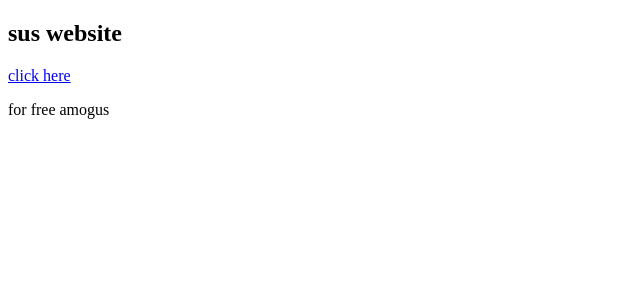
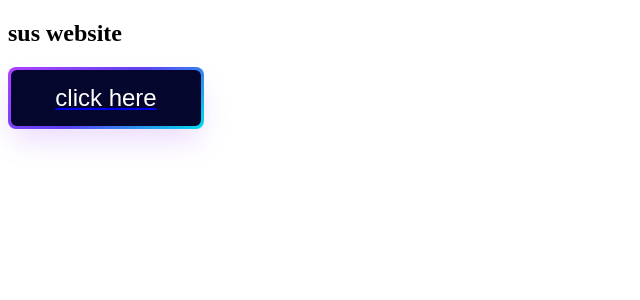
Before and after one commit to notsniped/archbot, a Flask app: template templates/amogus.html in a window 1280 px wide. Shown: the top 300 px of the page, without its empty margins (0-640 px from the left). Run offline with Flask 2, Linux system fonts and the light colour scheme; the template is opened without the code that fills it, so the values that code supplies are empty.

Commit message:
Update amogus.html

```diff
--- a/templates/amogus.html
+++ b/templates/amogus.html
@@ -1,8 +1,59 @@
 <!DOCTYPE HTML>
 <html>
+  <head>
+    <style>
+      .button-64 {
+        align-items: center;
+        background-image: linear-gradient(144deg,#AF40FF, #5B42F3 50%,#00DDEB);
+        border: 0;
+        border-radius: 8px;
+        box-shadow: rgba(151, 65, 252, 0.2) 0 15px 30px -5px;
+        box-sizing: border-box;
+        color: #FFFFFF;
+        display: flex;
+        font-family: Phantomsans, sans-serif;
+        font-size: 20px;
+        justify-content: center;
+        line-height: 1em;
+        max-width: 100%;
+        min-width: 140px;
+        padding: 3px;
+        text-decoration: none;
+        user-select: none;
+        -webkit-user-select: none;
+        touch-action: manipulation;
+        white-space: nowrap;
+        cursor: pointer;
+      }
+
+      .button-64:active,
+      .button-64:hover {
+        outline: 0;
+      }
+
+      .button-64 span {
+        background-color: rgb(5, 6, 45);
+        padding: 16px 24px;
+        border-radius: 6px;
+        width: 100%;
+        height: 100%;
+        transition: 300ms;
+      }
+
+      .button-64:hover span {
+        background: none;
+      }
+
+      @media (min-width: 768px) {
+        .button-64 {
+          font-size: 24px;
+          min-width: 196px;
+        }
+      }
+    </style>
+  </head>
   <body>
     <h2>sus website</h2>
-    <a href="https://www.youtube.com/watch?v=dQw4w9WgXcQ">click here</a>
-    <p>for free amogus</p>
+    <a href="https://www.youtube.com/watch?v=dQw4w9WgXcQ"><button class="button-64" role="button"><span class="text">click here</span></button></a>
   </body>
  <html>
```
